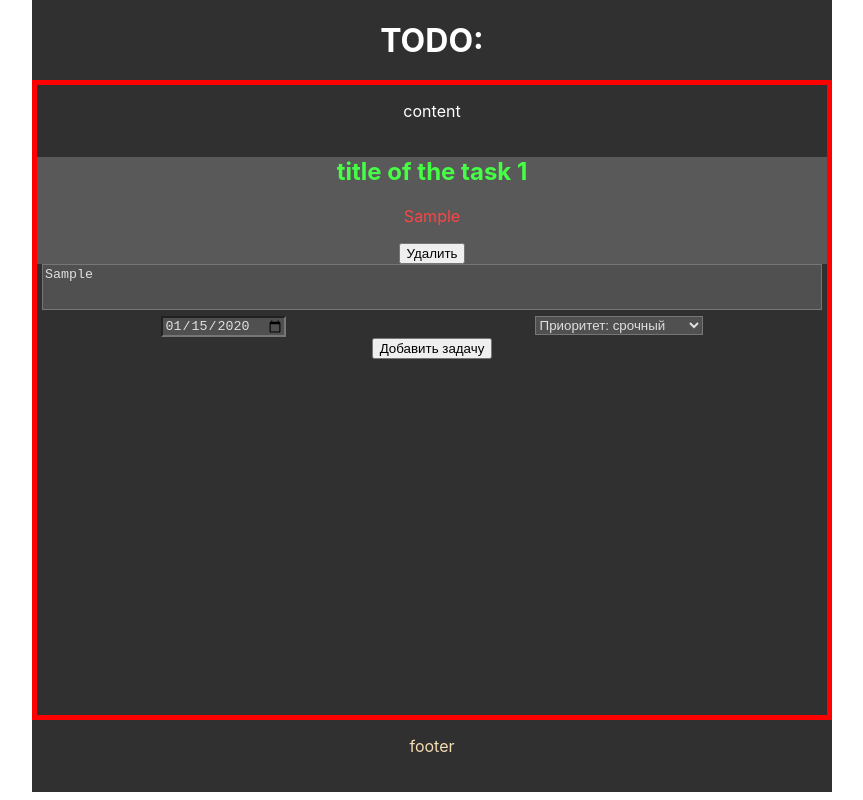
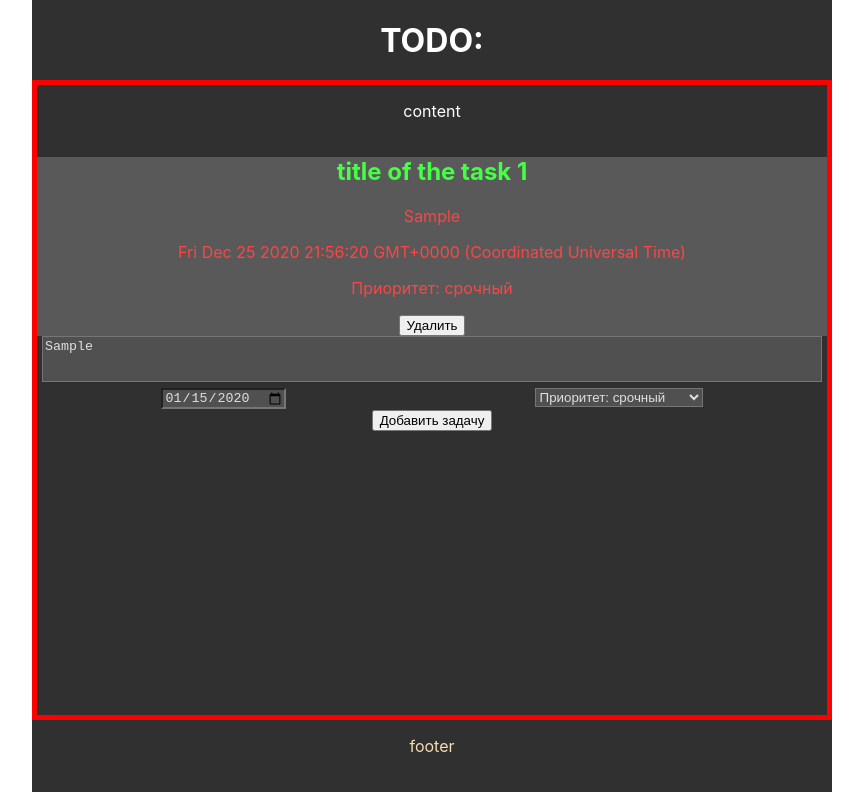
Before and after one commit to aeclipso/TODO-react, a React (Create React App) app in the folder todo-list/: page / in a window 1280 px wide. Both pictures are taken after typing "Sample", "2020-01-15" into the empty fields and a click on the button "Добавить задачу". Shown: the whole page, without its empty margins (208-1071 px from the left). Built offline with nearby package versions, Linux system fonts and the light colour scheme.

Commit message:
add few features

```diff
--- a/todo-list/src/components/mainc/content/content.jsx
+++ b/todo-list/src/components/mainc/content/content.jsx
@@ -10,6 +10,8 @@ const Content = (props) => {
             text={getTg.text}
             head={getTg.title}
             id={getTg.id}
+            date={getTg.date}
+            priority={getTg.priority}
             delTask={props.delTask}
         />);
     });
--- a/todo-list/src/components/mainc/content/tasks/add_task/add_task.jsx
+++ b/todo-list/src/components/mainc/content/tasks/add_task/add_task.jsx
@@ -4,10 +4,14 @@ import style from "./add_task.module.css"
 const AddTask = (props) => {
 
     const newTaskElem = React.createRef();
+    const newDate = React.createRef();
+    const newPriority = React.createRef();
 
     let addTaskEl = () => {
         let text = newTaskElem.current.value;
-        props.addTask(text);
+        let date = newDate.current.value;
+        let priority = newPriority.current.value;
+        props.addTask(text, date, priority);
     }
 
     let onTaskChange = () => {
@@ -23,10 +27,11 @@ const AddTask = (props) => {
 
                 <div className={style.otherinput}>
                     <div className={style.date}>
-                        <input type="date"/>
+                        <input type="date"
+                        ref={newDate}/>
                     </div>
                     <div className={style.priority}>
-                        <select>
+                        <select ref={newPriority}>
                             <option>Приоритет: срочный</option>
                             <option>Приоритет: средний</option>
                             <option>Приоритет: несрочный</option>
--- a/todo-list/src/components/mainc/content/tasks/task/task.jsx
+++ b/todo-list/src/components/mainc/content/tasks/task/task.jsx
@@ -7,6 +7,8 @@ const Task = (props) => {
         <div className={style.task}>
             <h2>{props.head}</h2>
             <p>{props.text}</p>
+            <p>{props.date}</p>
+            <p>{props.priority}</p>
 
             <DelTask id={props.id}
                      delTask={props.delTask}/>
--- a/todo-list/src/components/mainc/content/tasks/tasks.jsx
+++ b/todo-list/src/components/mainc/content/tasks/tasks.jsx
@@ -8,6 +8,8 @@ const Tasks = (props) => {
             <Task text={props.text}
                   head={props.head}
                   id={props.id}
+                  date={props.date}
+                  priority={props.priority}
                   delTask={props.delTask}/>
         </div>
     )
--- a/todo-list/src/data/state.js
+++ b/todo-list/src/data/state.js
@@ -10,17 +10,20 @@ const getNextId = (propsObj) => {
     return (propsObj.length + 1);
 }
 
-export let addTask = (textTask) => {
+export let addTask = (textTask, dateTask, priorityTask) => {
     let newTaskObj = {
         id: getNextId(tasksProps.objData),
         text: textTask,
         title: "",
-        date: "",
-        priority: "",
+        date: dateTask,
+        priority: priorityTask,
     };
 
-    // newTaskObj.id = getNextId(tasksProps.objData);
-    newTaskObj.title = `title of the task ${newTaskObj.id}`
+    newTaskObj.title = `title of the task ${newTaskObj.id}`;
+    if (typeof (newTaskObj.date) === "string")
+        newTaskObj.date = Date();
+    if (newTaskObj.text === "")
+        newTaskObj.text = " - ";
     tasksProps.objData.push(newTaskObj);
     doRenderComp(tasksProps);
 }
```
